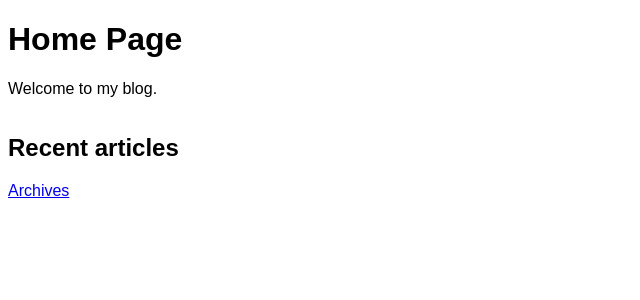
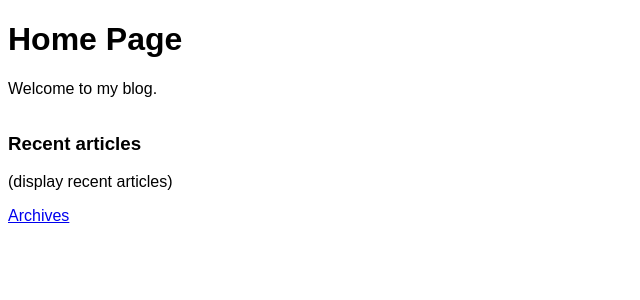
Before and after one commit to MauritzLM/blog-api-view, a React (Create React App) app: page / in a window 1280 px wide. Shown: the top 300 px of the page, without its empty margins (0-640 px from the left). Built offline with nearby package versions, Linux system fonts and the light colour scheme.

Commit message:
renamed component, updated basic layout

```diff
--- a/src/components/sidebar.jsx
+++ b/src/components/sidebar.jsx
@@ -1,10 +1,12 @@
 import { Link } from "react-router-dom"
 
 export default function Sidebar() {
+    // get 5 most recent posts*
     return (
         <>
             <aside>
-                <h2>Recent articles</h2>
+                <h3>Recent articles</h3>
+                <p>(display recent articles)</p>
 
                 <Link to="/posts">Archives</Link>
             </aside>
```
